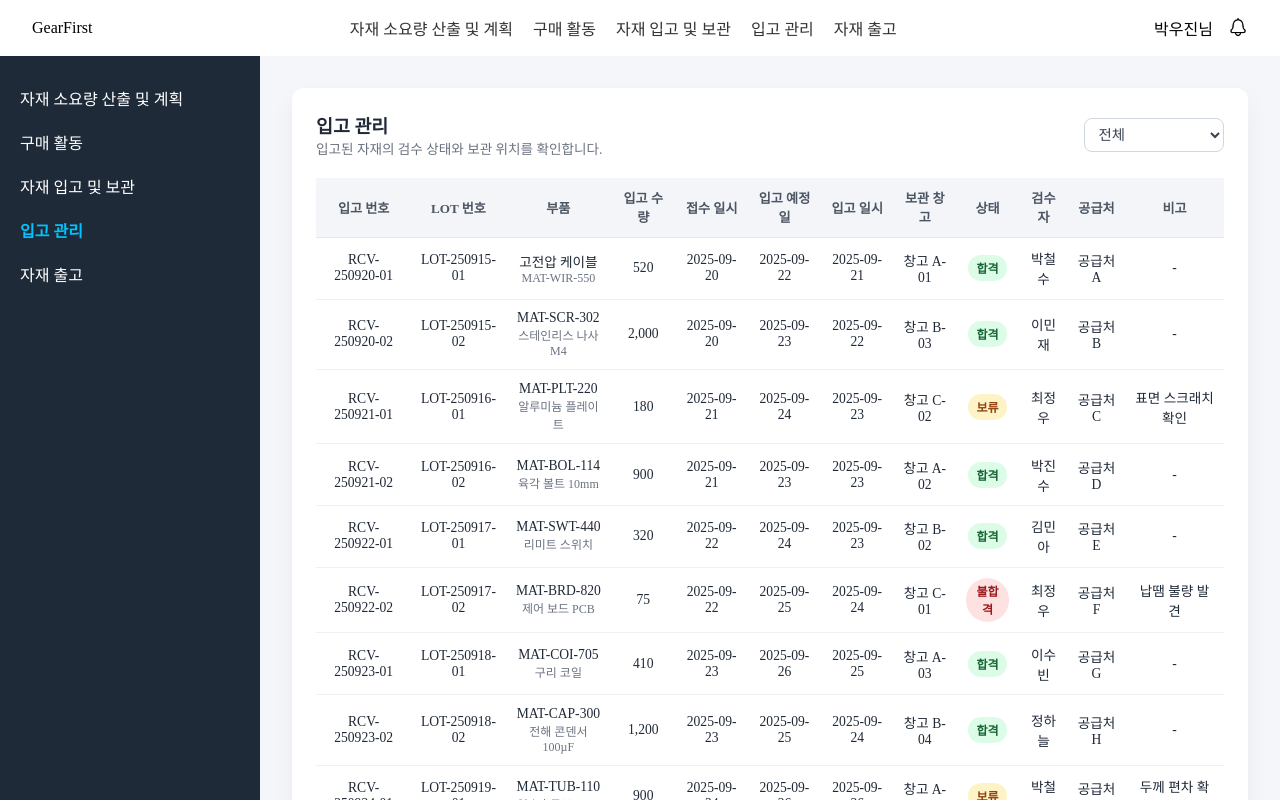
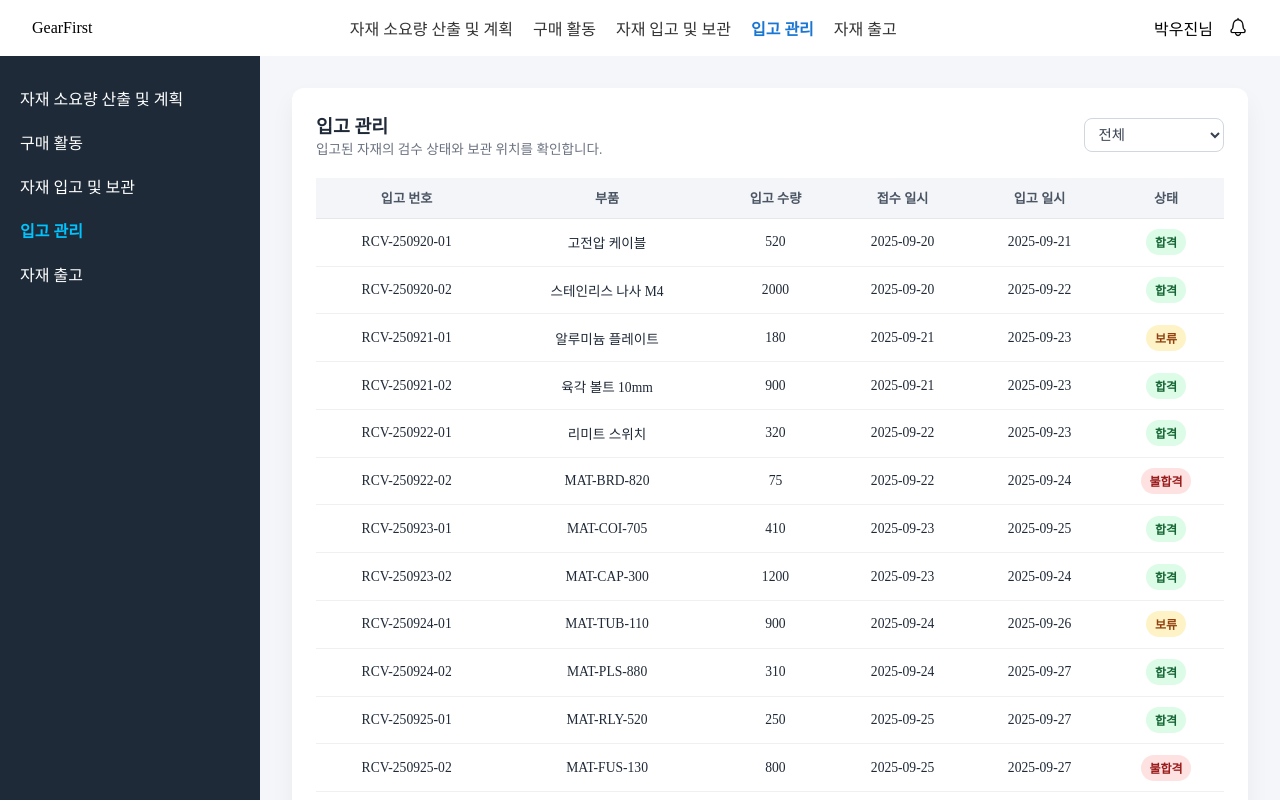
Before and after one commit to Gear-First/Web-FE, a React (Vite) app: page /inbound in a window 1280 px wide. Built offline with nearby package versions, Linux system fonts and the light colour scheme.

Commit message:
feat: 입고 상세 모달 추가

```diff
--- a/src/components/common/TopBar.tsx
+++ b/src/components/common/TopBar.tsx
@@ -51,7 +51,7 @@ const TopBar: React.FC = () => {
     { id: 1, name: "자재 소요량 산출 및 계획", path: "/mrp" },
     { id: 2, name: "구매 활동", path: "/supplierOrder" },
     { id: 3, name: "자재 입고 및 보관", path: "/inventory" },
-    { id: 4, name: "입고 관리", path: "/outbound" },
+    { id: 4, name: "입고 관리", path: "/inbound" },
     { id: 5, name: "자재 출고", path: "/outbound" },
   ];
 
--- a/src/inbound/InboundApi.ts
+++ b/src/inbound/InboundApi.ts
@@ -23,8 +23,8 @@ export const inboundRecords: InboundRecord[] = [
   {
     inboundId: "RCV-250920-02",
     lotId: "LOT-250915-02",
-    partName: "MAT-SCR-302",
-    partCode: "스테인리스 나사 M4",
+    partCode: "MAT-SCR-302",
+    partName: "스테인리스 나사 M4",
     inboundQty: 2000,
     receivedDate: "2025-09-20",
     expectedInDate: "2025-09-23",
@@ -38,8 +38,8 @@ export const inboundRecords: InboundRecord[] = [
   {
     inboundId: "RCV-250921-01",
     lotId: "LOT-250916-01",
-    partName: "MAT-PLT-220",
-    partCode: "알루미늄 플레이트",
+    partCode: "MAT-PLT-220",
+    partName: "알루미늄 플레이트",
     inboundQty: 180,
     receivedDate: "2025-09-21",
     expectedInDate: "2025-09-24",
@@ -53,8 +53,8 @@ export const inboundRecords: InboundRecord[] = [
   {
     inboundId: "RCV-250921-02",
     lotId: "LOT-250916-02",
-    partName: "MAT-BOL-114",
-    partCode: "육각 볼트 10mm",
+    partCode: "MAT-BOL-114",
+    partName: "육각 볼트 10mm",
     inboundQty: 900,
     receivedDate: "2025-09-21",
     expectedInDate: "2025-09-23",
@@ -68,8 +68,8 @@ export const inboundRecords: InboundRecord[] = [
   {
     inboundId: "RCV-250922-01",
     lotId: "LOT-250917-01",
-    partName: "MAT-SWT-440",
-    partCode: "리미트 스위치",
+    partCode: "MAT-SWT-440",
+    partName: "리미트 스위치",
     inboundQty: 320,
     receivedDate: "2025-09-22",
     expectedInDate: "2025-09-24",
--- a/src/inbound/InboundPage.tsx
+++ b/src/inbound/InboundPage.tsx
@@ -9,16 +9,16 @@ import {
   SectionTitle,
   Select,
 } from "../components/common/PageLayout";
-import type { QualityStatus } from "./InboundTypes";
+import type { InboundStatus } from "./InboundTypes";
 import { useQuery } from "@tanstack/react-query";
 import { fetchInboundRecords, inboundKeys } from "./InboundApi";
 import InboundTable from "./components/InboundTable";
 
-type QualityFilter = QualityStatus | "ALL";
+type StatusFilter = InboundStatus | "ALL";
 
 export default function InboundPage() {
-  const [status, setStatus] = useState<QualityFilter>("ALL");
-  const statusOptions: QualityFilter[] = ["ALL", "합격", "보류", "불합격"];
+  const [status, setStatus] = useState<StatusFilter>("ALL");
+  const statusOptions: StatusFilter[] = ["ALL", "합격", "보류", "불합격"];
 
   const { data: records = [], isLoading: loadingR } = useQuery({
     queryKey: inboundKeys.records,
@@ -42,7 +42,7 @@ export default function InboundPage() {
             <FilterGroup>
               <Select
                 value={status}
-                onChange={(e) => setStatus(e.target.value as QualityFilter)}
+                onChange={(e) => setStatus(e.target.value as StatusFilter)}
               >
                 {statusOptions.map((opt) => (
                   <option key={opt} value={opt}>
--- a/src/inbound/InboundTypes.ts
+++ b/src/inbound/InboundTypes.ts
@@ -1,8 +1,8 @@
-export type QualityStatus = "합격" | "보류" | "불합격";
+export type InboundStatus = "합격" | "보류" | "불합격";
 
 export interface InboundRecord {
   inboundId: string;
-  LotId: string;
+  lotId: string;
   partName: string;
   partCode: string;
   inboundQty: number;
@@ -10,7 +10,7 @@ export interface InboundRecord {
   expectedInDate: string;
   inDate: string;
   warehouse: string;
-  status: QualityStatus;
+  status: InboundStatus;
   inspector: string;
   vendor: string;
   note: string;
--- /dev/null
+++ b/src/inbound/components/InboundDetailModal.tsx
@@ -0,0 +1,146 @@
+import { useEffect } from "react";
+import { StatusBadge } from "../../components/common/PageLayout";
+import {
+  CloseButton,
+  DetailGrid,
+  DetailItem,
+  Header,
+  HeaderLeft,
+  Label,
+  ModalContainer,
+  Overlay,
+  RemarkSection,
+  Section,
+  SectionTitle,
+  Title,
+  Value,
+} from "../../components/ModalPageLayout";
+import type { InboundRecord, InboundStatus } from "../InboundTypes";
+
+interface Props {
+  record: InboundRecord | null;
+  isOpen: boolean;
+  onClose: () => void;
+}
+const statusVariant: Record<
+  InboundStatus,
+  "accepted" | "pending" | "rejected"
+> = {
+  합격: "accepted",
+  보류: "pending",
+  불합격: "rejected",
+};
+
+const InboundDetailModal = ({ record, isOpen, onClose }: Props) => {
+  useEffect(() => {
+    if (!isOpen) return;
+    const handleKey = (e: KeyboardEvent) => {
+      if (e.key === "Escape") onClose();
+    };
+    window.addEventListener("keydown", handleKey);
+    return () => window.removeEventListener("keydown", handleKey);
+  }, [isOpen, onClose]);
+
+  if (!isOpen || !record) return null;
+
+  return (
+    <Overlay onClick={onClose}>
+      <ModalContainer onClick={(e) => e.stopPropagation()}>
+        <Header>
+          <HeaderLeft>
+            <Title>입고 상세 정보</Title>
+            <StatusBadge
+              style={{ fontSize: "0.8rem" }}
+              $variant={statusVariant[record.status]}
+            >
+              {record.status}
+            </StatusBadge>
+          </HeaderLeft>
+          <CloseButton onClick={onClose}>&times;</CloseButton>
+        </Header>
+
+        <Section>
+          <SectionTitle>부품 정보</SectionTitle>
+          <DetailGrid>
+            <DetailItem>
+              <Label>부품명</Label>
+              <Value>{record.partName}</Value>
+            </DetailItem>
+            <DetailItem>
+              <Label>부품코드</Label>
+              <Value>{record.partCode}</Value>
+            </DetailItem>
+          </DetailGrid>
+        </Section>
+
+        <Section>
+          <SectionTitle>입고 정보</SectionTitle>
+          <DetailGrid>
+            <DetailItem>
+              <Label>입고 번호</Label>
+              <Value>{record.inboundId}</Value>
+            </DetailItem>
+            <DetailItem>
+              <Label>LOT 번호</Label>
+              <Value>{record.lotId}</Value>
+            </DetailItem>
+            <DetailItem>
+              <Label>입고 수량</Label>
+              <Value>{record.inboundQty}</Value>
+            </DetailItem>
+            <DetailItem>
+              <Label>접수 일자</Label>
+              <Value>{record.receivedDate}</Value>
+            </DetailItem>
+            <DetailItem>
+              <Label>입고 예상일</Label>
+              <Value>{record.expectedInDate}</Value>
+            </DetailItem>
+            <DetailItem>
+              <Label>입고 일자</Label>
+              <Value>{record.inDate}</Value>
+            </DetailItem>
+            <DetailItem>
+              <Label>입고 대상</Label>
+              <Value>{record.warehouse}</Value>
+              <Value style={{ fontSize: "0.8rem" }}>
+                서울광역시 금천구 독산동
+              </Value>
+            </DetailItem>
+            <DetailItem>
+              <Label>공급업체</Label>
+              <Value>{record.vendor}</Value>
+            </DetailItem>
+          </DetailGrid>
+        </Section>
+
+        <Section>
+          <SectionTitle>검수자 정보</SectionTitle>
+          <DetailGrid>
+            <DetailItem>
+              <Label>검수자</Label>
+              <Value>{record.inspector}</Value>
+            </DetailItem>
+            <DetailItem>
+              <Label>부서</Label>
+              <Value>검수 1팀</Value>
+            </DetailItem>
+            <DetailItem>
+              <Label>연락처</Label>
+              <Value>test@test.com</Value>
+            </DetailItem>
+          </DetailGrid>
+        </Section>
+
+        <Section>
+          <SectionTitle>비고</SectionTitle>
+          <RemarkSection>
+            <Value>{record.note}</Value>
+          </RemarkSection>
+        </Section>
+      </ModalContainer>
+    </Overlay>
+  );
+};
+
+export default InboundDetailModal;
--- a/src/inbound/components/InboundTable.tsx
+++ b/src/inbound/components/InboundTable.tsx
@@ -1,8 +1,10 @@
+import { useState } from "react";
 import { StatusBadge, Table, Td, Th } from "../../components/common/PageLayout";
-import type { InboundRecord, QualityStatus } from "../InboundTypes";
+import type { InboundRecord, InboundStatus } from "../InboundTypes";
+import InboundDetailModal from "./InboundDetailModal";
 
 const qualityVariant: Record<
-  QualityStatus,
+  InboundStatus,
   "accepted" | "pending" | "rejected"
 > = {
   합격: "accepted",
@@ -11,51 +13,59 @@ const qualityVariant: Record<
 };
 
 export default function InboundTable({ rows }: { rows: InboundRecord[] }) {
+  const [selectedRecord, setSelectedRecord] = useState<InboundRecord | null>(
+    null
+  );
+  const [isModalOpen, setIsModalOpen] = useState(false);
+
   return (
+    <>
       <Table>
         <thead>
           <tr>
             <Th>입고 번호</Th>
-          <Th>LOT 번호</Th>
             <Th>부품</Th>
             <Th>입고 수량</Th>
             <Th>접수 일시</Th>
-          <Th>입고 예정일</Th>
+            {/* <Th>입고 예정일</Th> */}
             <Th>입고 일시</Th>
-          <Th>보관 창고</Th>
+            {/* <Th>보관 창고</Th> */}
             <Th>상태</Th>
-          <Th>검수자</Th>
-          <Th>공급처</Th>
-          <Th>비고</Th>
+            {/* <Th>공급처</Th> */}
           </tr>
         </thead>
         <tbody>
           {rows.map((r) => (
-          <tr key={r.inboundId}>
+            <tr
+              key={r.inboundId}
+              style={{ cursor: "pointer" }}
+              onClick={() => {
+                setSelectedRecord(r);
+                setIsModalOpen(true);
+              }}
+            >
               <Td>{r.inboundId}</Td>
-            <Td>{r.lotId}</Td>
-            <Td>
-              <div>{r.partName}</div>
-              <div style={{ color: "#6b7280", fontSize: "0.75rem" }}>
-                {r.partCode}
-              </div>
-            </Td>
-            <Td>{r.inboundQty.toLocaleString()}</Td>
+              <Td>{r.partName}</Td>
+              <Td>{r.inboundQty}</Td>
               <Td>{r.receivedDate}</Td>
-            <Td>{r.expectedInDate}</Td>
+              {/* <Td>{r.expectedInDate}</Td> */}
               <Td>{r.inDate}</Td>
-            <Td>{r.warehouse}</Td>
+              {/* <Td>{r.warehouse}</Td> */}
               <Td>
                 <StatusBadge $variant={qualityVariant[r.status]}>
                   {r.status}
                 </StatusBadge>
               </Td>
-            <Td>{r.inspector}</Td>
-            <Td>{r.vendor}</Td>
-            <Td>{r.note || "-"}</Td>
+              {/* <Td>{r.vendor}</Td> */}
             </tr>
           ))}
         </tbody>
       </Table>
+      <InboundDetailModal
+        record={selectedRecord}
+        isOpen={isModalOpen}
+        onClose={() => setIsModalOpen(false)}
+      />
+    </>
   );
 }
```
Lines whose indentation alone changed are shown as unchanged.
